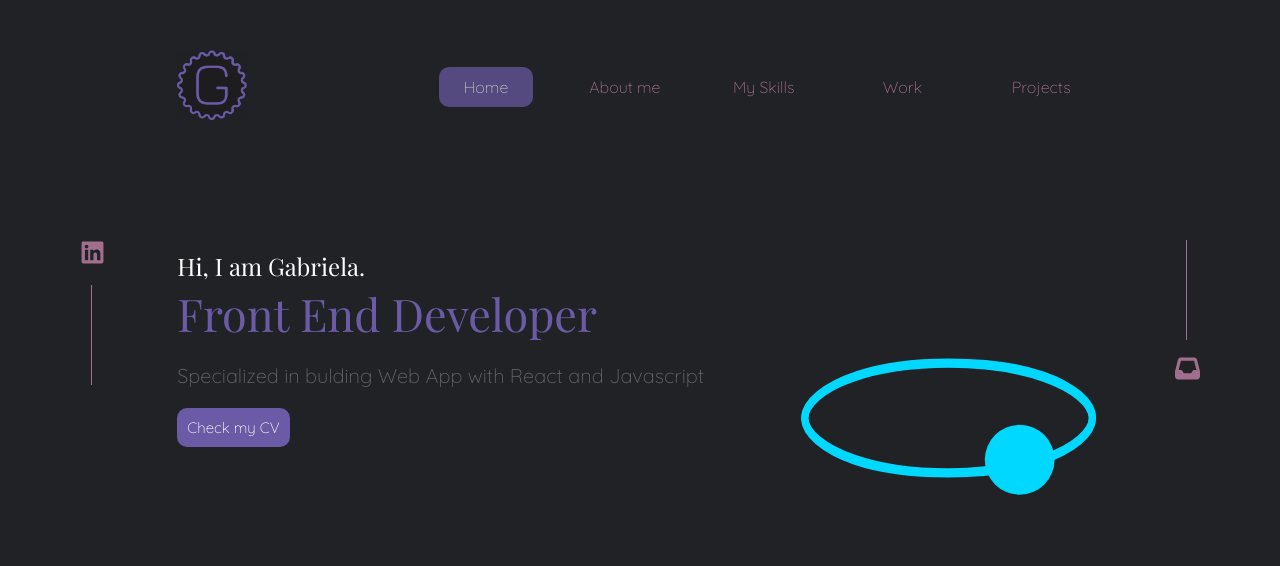
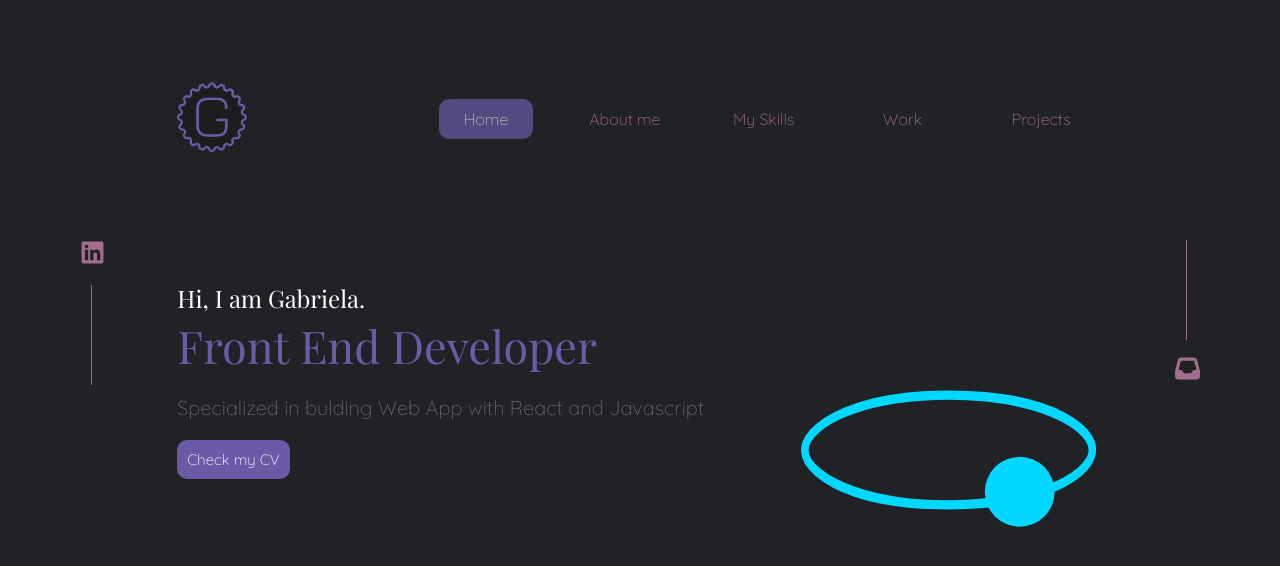
Before and after one commit to gabrielaRazo/portfolio, a React (Create React App) app: page / in a window 1280 px wide. Shown: the top 566 px of the page. Built offline with nearby package versions, Linux system fonts and the light colour scheme.

Commit message:
refactor: Responsive Home component
This change will hide the header component when this page is being seen on a tablet or cellphone

```diff
--- a/src/pages/wrapp/wrapp.js
+++ b/src/pages/wrapp/wrapp.js
@@ -7,17 +7,22 @@ const WrappContent = () => {
   return (
     <>
       <Row>
-        <Col lg={1}></Col>
-        <Col lg={10}>
-          <Col lg={12}>
+        <Col lg={12} collapse="xs" hidden="md">
+          <Contact />
+        </Col>
+        <Col lg={1} md={2}></Col>
+        <Col lg={10} md={8}>
+          <Col lg={12} collapse="xs" hidden="md">
             <Header />
+          </Col>
+          <Col collapse="lg" md={12}>
+            {/*  <Header /> */}
           </Col>
           <Col lg={12}>
             <Home />
           </Col>
         </Col>
-        <Col lg={1}></Col>
-        <Contact />
+        <Col lg={1} md={2}></Col>
       </Row>
     </>
   );
--- a/src/pages/wrapp/wrapp.style.js
+++ b/src/pages/wrapp/wrapp.style.js
@@ -61,6 +61,7 @@ export const Col = styled.div`
     ${({ lg }) => lg && getWidthStrings(lg)};
   }
   ${(props) => props.collapse && media[props.collapse](`display:none;`)};
+  ${(props) => props.hidden && media[props.hidden](`display:none;`)};
 `;
 
 export const Row = styled.div`
```
